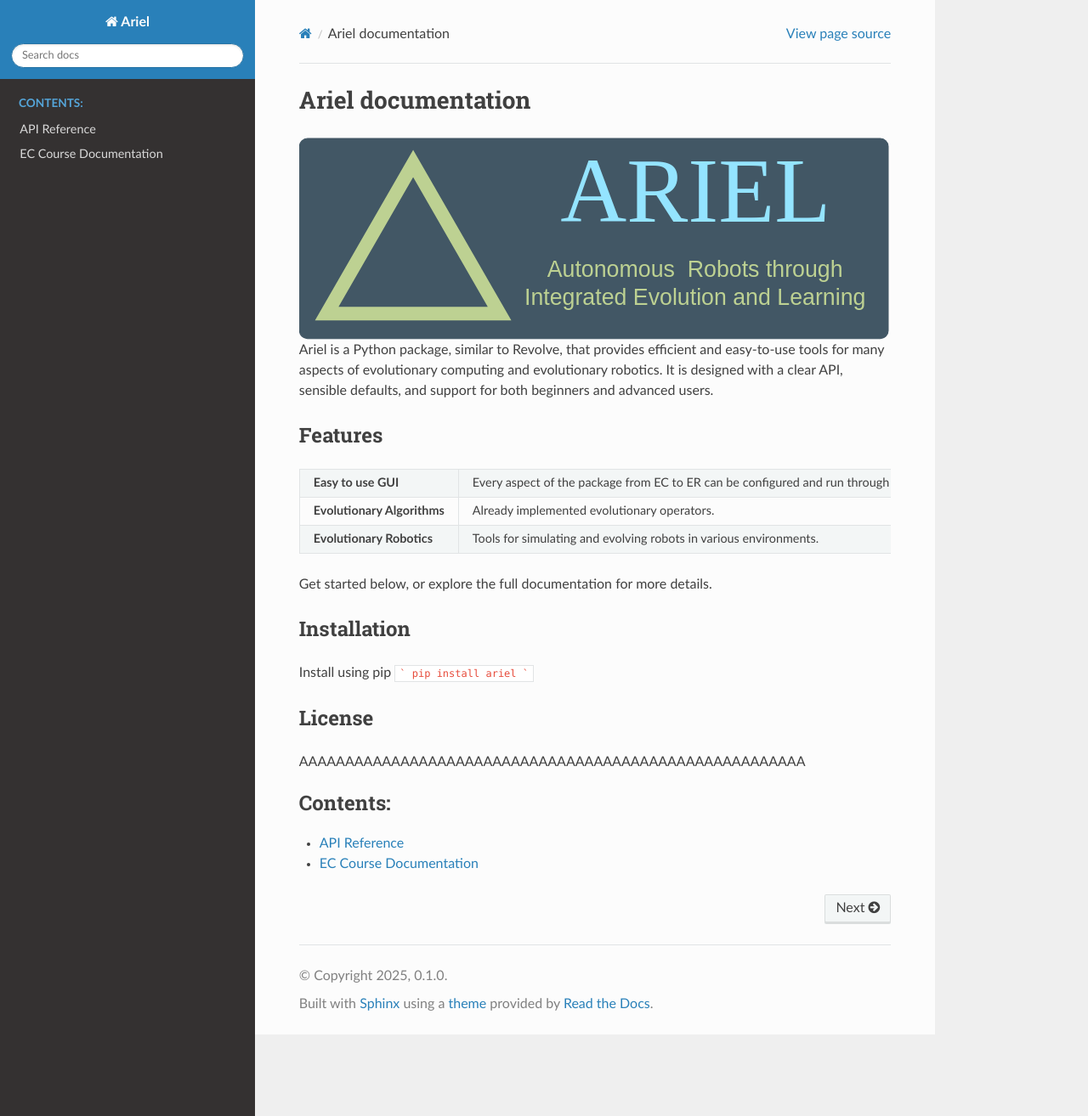
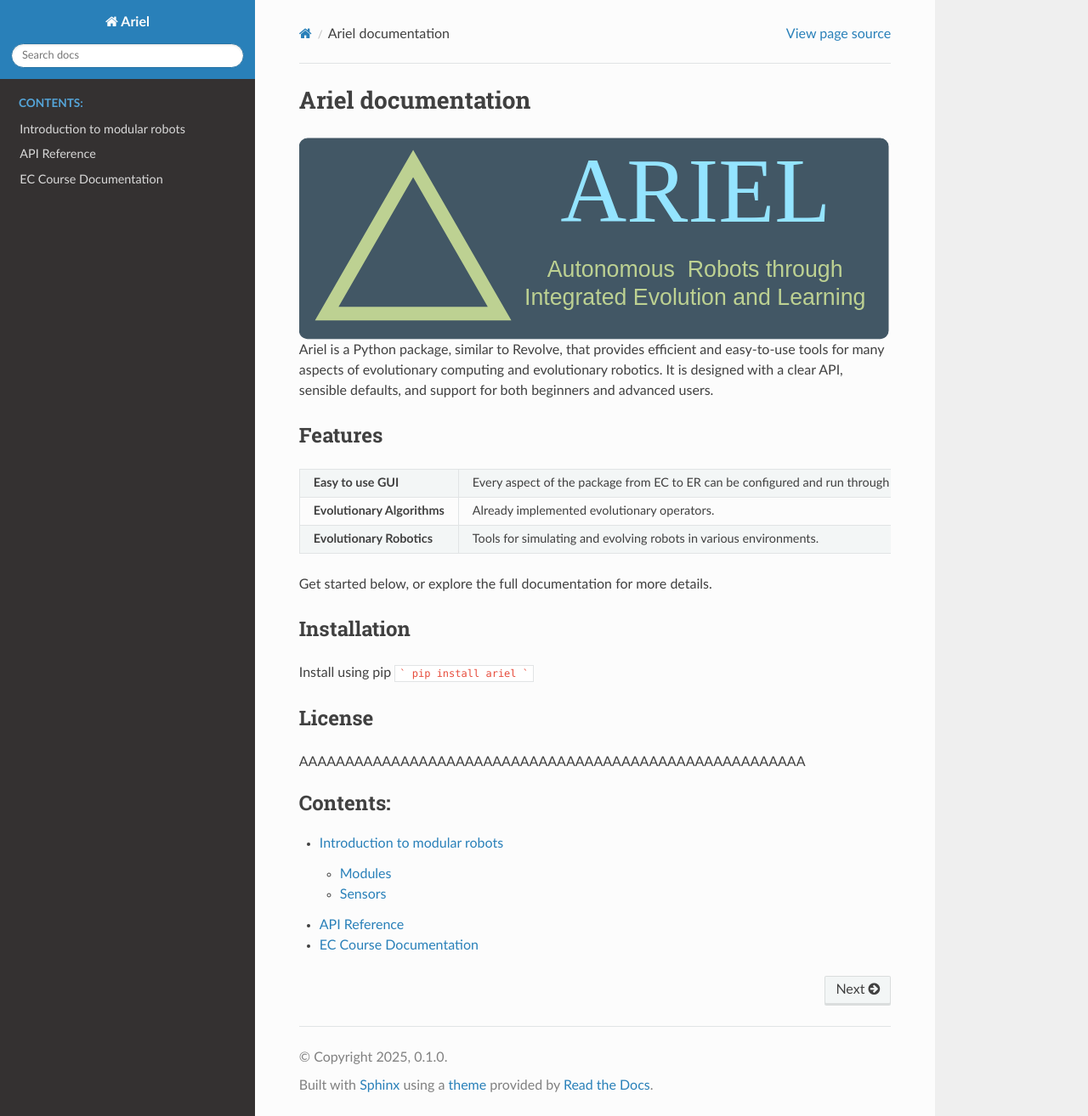
Before and after one commit to andresgr96/ariel-docs, a Sphinx documentation site: the page built from doc/source/index.rst, in a window 1280 px wide and 1314 px high. Shown: the whole window at 85% size. Built offline with Sphinx 7.4.7 and the Read the Docs theme 3.1.0, drawn with Linux system fonts in a browser that asks for light colours.

Commit message:
added intro to modular robots

```diff
--- /dev/null
+++ b/doc/source/_templates/autoapi/python/module.rst
@@ -0,0 +1,114 @@
+{% if not obj.display %}
+:orphan:
+
+{% endif %}
+:py:mod:`{{ obj.name.split('.')[-1] }}`
+=========={{ "=" * obj.name|length }}
+
+.. py:module:: {{ obj.name }}
+
+{% if obj.docstring %}
+.. autoapi-nested-parse::
+
+   {{ obj.docstring|indent(3) }}
+
+{% endif %}
+
+{% block subpackages %}
+{% set visible_subpackages = obj.subpackages|selectattr("display")|list %}
+{% if visible_subpackages %}
+Subpackages
+-----------
+.. toctree::
+   :titlesonly:
+   :maxdepth: 3
+
+{% for subpackage in visible_subpackages %}
+   {{ subpackage.short_name }}/index.rst
+{% endfor %}
+
+
+{% endif %}
+{% endblock %}
+{% block submodules %}
+{% set visible_submodules = obj.submodules|selectattr("display")|list %}
+{% if visible_submodules %}
+Submodules
+----------
+.. toctree::
+   :titlesonly:
+   :maxdepth: 1
+
+{% for submodule in visible_submodules %}
+   {{ submodule.short_name }}/index.rst
+{% endfor %}
+
+
+{% endif %}
+{% endblock %}
+{% block content %}
+{% if obj.all is not none %}
+{% set visible_children = obj.children|selectattr("short_name", "in", obj.all)|list %}
+{% elif obj.type is equalto("package") %}
+{% set visible_children = obj.children|selectattr("display")|list %}
+{% else %}
+{% set visible_children = obj.children|selectattr("display")|rejectattr("imported")|list %}
+{% endif %}
+{% if visible_children %}
+{{ obj.type|title }} Contents
+{{ "-" * obj.type|length }}---------
+
+{% set visible_classes = visible_children|selectattr("type", "equalto", "class")|list %}
+{% set visible_functions = visible_children|selectattr("type", "equalto", "function")|list %}
+{% set visible_attributes = visible_children|selectattr("type", "equalto", "data")|list %}
+{% if "show-module-summary" in autoapi_options and (visible_classes or visible_functions) %}
+{% block classes scoped %}
+{% if visible_classes %}
+Classes
+~~~~~~~
+
+.. autoapisummary::
+
+{% for klass in visible_classes %}
+   {{ klass.id }}
+{% endfor %}
+
+
+{% endif %}
+{% endblock %}
+
+{% block functions scoped %}
+{% if visible_functions %}
+Functions
+~~~~~~~~~
+
+.. autoapisummary::
+
+{% for function in visible_functions %}
+   {{ function.id }}
+{% endfor %}
+
+
+{% endif %}
+{% endblock %}
+
+{% block attributes scoped %}
+{% if visible_attributes %}
+Attributes
+~~~~~~~~~~
+
+.. autoapisummary::
+
+{% for attribute in visible_attributes %}
+   {{ attribute.id }}
+{% endfor %}
+
+
+{% endif %}
+{% endblock %}
+{% endif %}
+{% for obj_item in visible_children %}
+{{ obj_item.render()|indent(0) }}
+{% endfor %}
+{% endif %}
+{% endblock %}
--- a/doc/source/index.rst
+++ b/doc/source/index.rst
@@ -43,5 +43,6 @@ AAAAAAAAAAAAAAAAAAAAAAAAAAAAAAAAAAAAAAAAAAAAAAAAAAAAAAA
    :maxdepth: 3
    :caption: Contents:
 
+   Introduction to modular robots <introduction_to_modular_robots/index>
    api
    extra_info
```
Also changed, not shown: doc/source/introduction_to_modular_robots/index.rst (added, +40 -0 lines).
